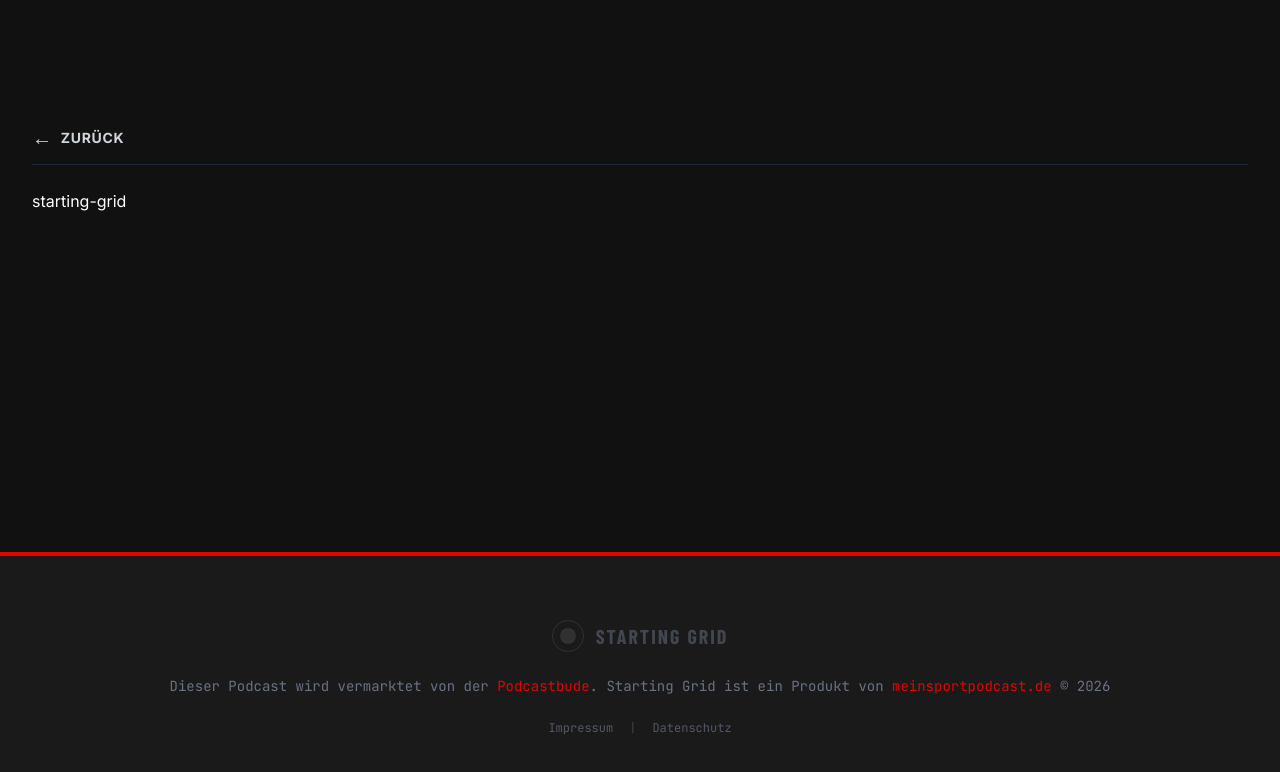
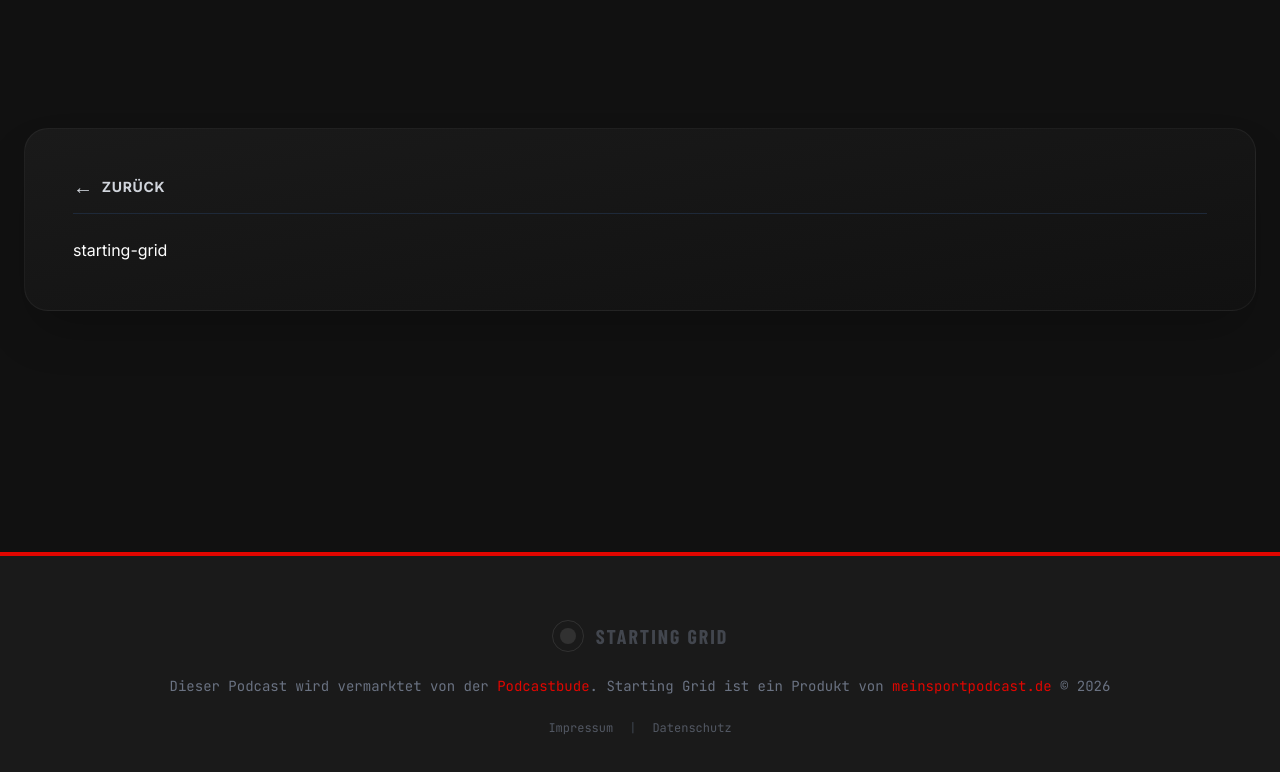
Before and after one commit to AHNMA/Starting-Grid-Page, a React (Vite) app: page /shop in a window 1280 px wide. Shown: the top 772 px of the page. Built offline with nearby package versions, Linux system fonts and the light colour scheme; no server answers; a web font is replaced by a local one.

Commit message:
chore(shop): apply card optic layout to shop component
Co-authored-by: AHNMA <20950324+AHNMA@users.noreply.github.com>

```diff
--- a/src/pages/Shop.tsx
+++ b/src/pages/Shop.tsx
@@ -23,7 +23,7 @@ const Shop: React.FC = () => {
       baseId: "myShop",
       basketId: "myBasket",
       // NEU: Zwingt den Shop, direkt mit der Übersicht "Alle Produkte" zu starten
-      startToken: 'all',
+      startToken: "all",
     };
 
     // Externes Skript dynamisch laden
@@ -55,8 +55,9 @@ const Shop: React.FC = () => {
       <GlobalBackground />
       {info && <Header info={info} />}
 
-      <main className="flex-grow relative z-10 pt-20 pb-16 md:pt-32 md:pb-32 flex flex-col items-center">
-        <div className="w-full max-w-7xl px-4 sm:px-6 lg:px-8">
+      <main className="relative z-10 flex-grow pt-32 pb-16 md:pb-32 px-4 sm:px-6 max-w-7xl mx-auto w-full flex flex-col">
+        <article className="bg-gradient-to-br from-f1gray to-f1dark border border-white/5 rounded-3xl overflow-hidden shadow-2xl relative">
+          <div className="p-6 md:p-12 relative z-10 w-full">
             {/* Custom Shop Navigation (Zurück & Warenkorb) */}
             <div className="flex justify-between items-center mb-6 pb-4 border-b border-gray-800">
               <button
@@ -119,6 +120,7 @@ const Shop: React.FC = () => {
               <a href="https://starting-grid.myspreadshop.de">starting-grid</a>
             </div>
           </div>
+        </article>
       </main>
 
       <Footer />
```
Lines whose indentation alone changed are shown as unchanged.
